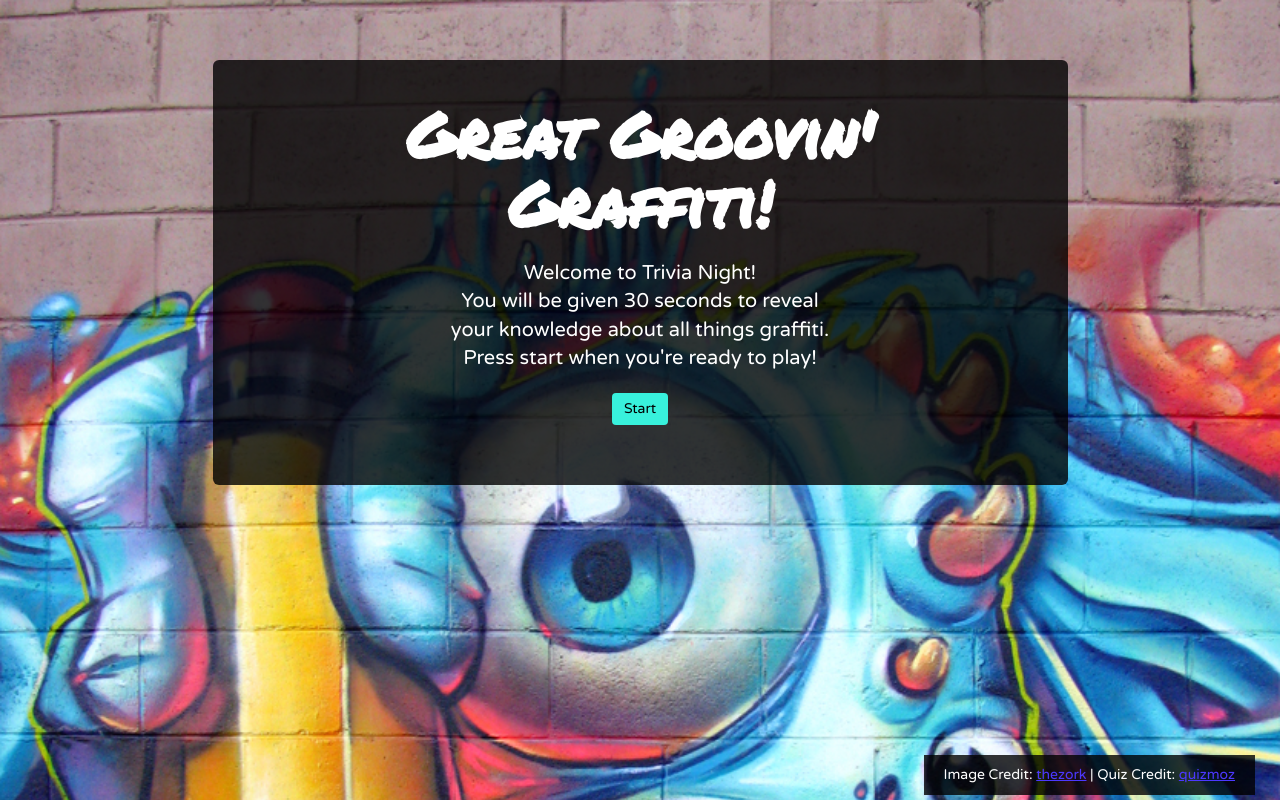
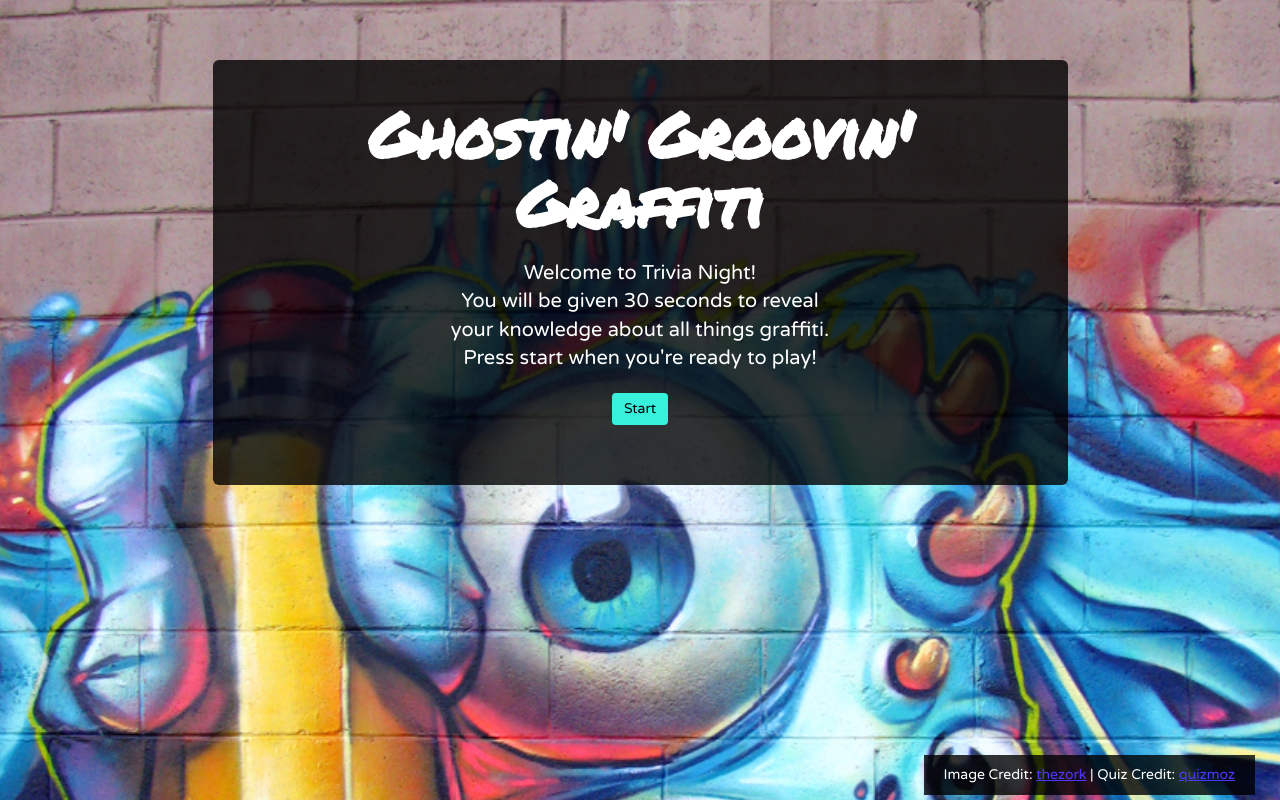
Before and after one commit to cheesysaurus/Trivia-Game-Basic, a plain HTML site: page index.html in a window 1280 px wide. Drawn offline with nearby package versions, Linux system fonts and the light colour scheme; a web font is replaced by a local one.

Commit message:
changed title of game

```diff
--- a/index.html
+++ b/index.html
@@ -23,7 +23,7 @@
 
 		<div class="jumbotron text-center">
 
-			<h1>Great Groovin' Graffiti!</h1>
+			<h1>Ghostin' Groovin' Graffiti</h1>
 
 			<div id="welcome-div">
 				<div id="welcome">
```
Also changed, not shown: assets/images/background/13.jpg (added).
